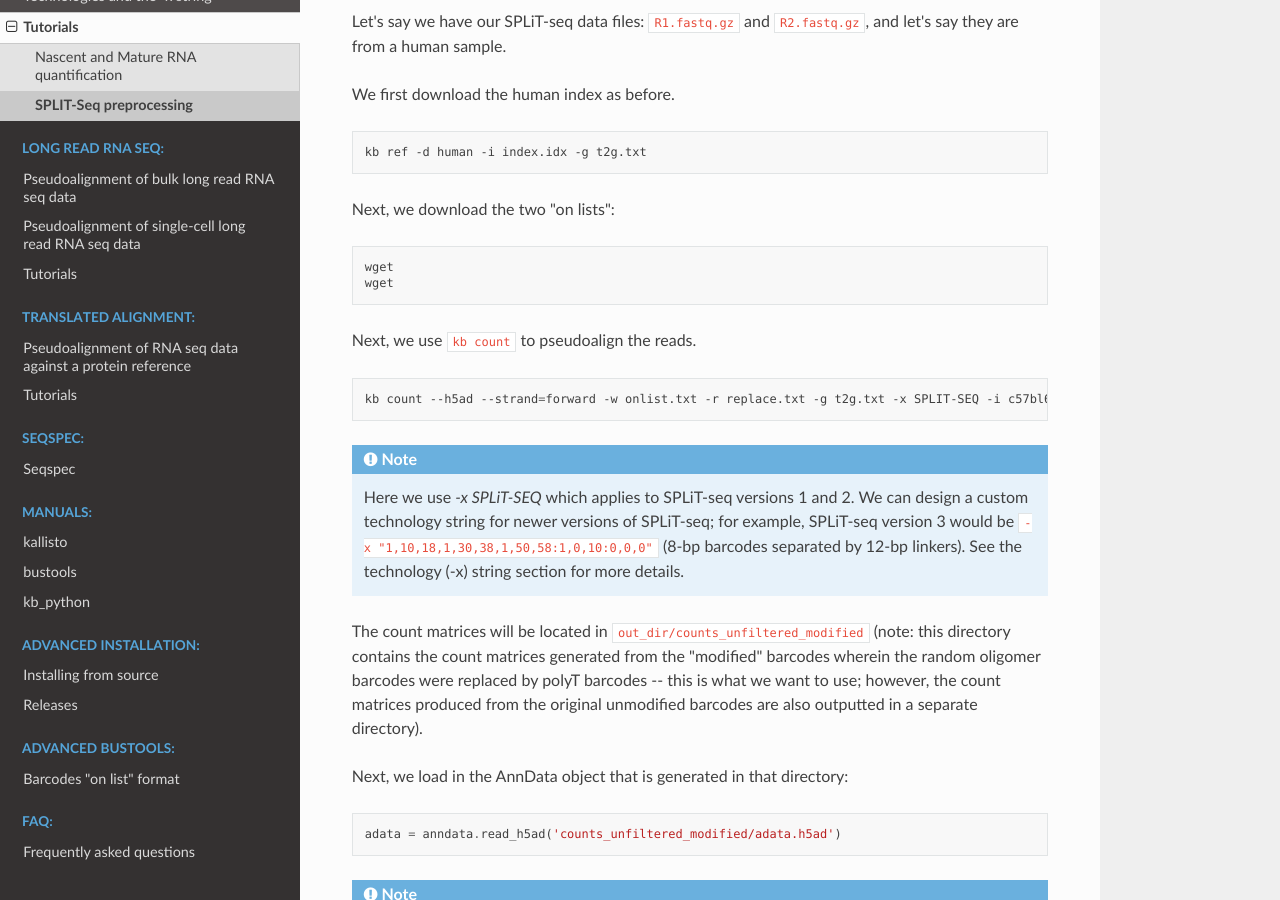
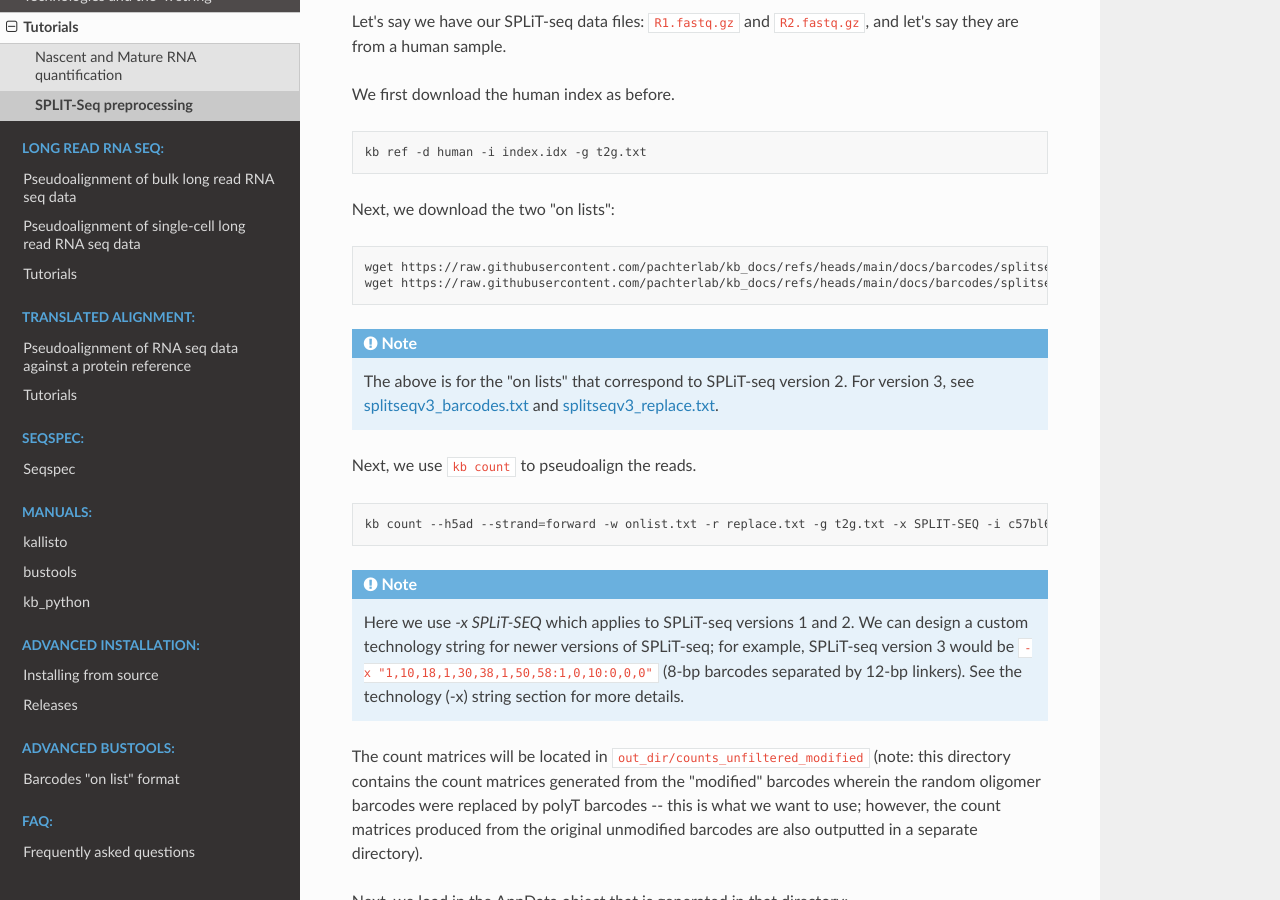
Before and after one commit to pachterlab/kb_docs, a Sphinx documentation site: the page built from docs/source/sc/webpages/splitseq_preprocessing.rst, in a window 1280 px wide and 900 px high, scrolled down 318 px. Built offline with Sphinx 7.4.7 and the Read the Docs theme 3.1.0, drawn with Linux system fonts in a browser that asks for light colours; pages that are not in the unit, such as notebooks, are missing from menus.

Commit message:
Update splitseq_preprocessing.rst

```diff
--- a/docs/source/sc/webpages/splitseq_preprocessing.rst
+++ b/docs/source/sc/webpages/splitseq_preprocessing.rst
@@ -16,8 +16,14 @@ Next, we download the two "on lists":
 
 .. code-block:: shell
 
-   wget
-   wget
+   wget https://raw.githubusercontent.com/pachterlab/kb_docs/refs/heads/main/docs/barcodes/splitseqv2_barcodes.txt -O onlist.txt
+   wget https://raw.githubusercontent.com/pachterlab/kb_docs/refs/heads/main/docs/barcodes/splitseqv2_replace.txt -O replace.txt
+
+
+.. note::
+
+   The above is for the "on lists" that correspond to SPLiT-seq version 2. For version 3, see `splitseqv3_barcodes.txt <https://raw.githubusercontent.com/pachterlab/kb_docs/refs/heads/main/docs/barcodes/splitseqv3_barcodes.txt>`_ and `splitseqv3_replace.txt <https://raw.githubusercontent.com/pachterlab/kb_docs/refs/heads/main/docs/barcodes/splitseqv3_replace.txt>`_.
+
 
 
 Next, we use ``kb count`` to pseudoalign the reads.
```
